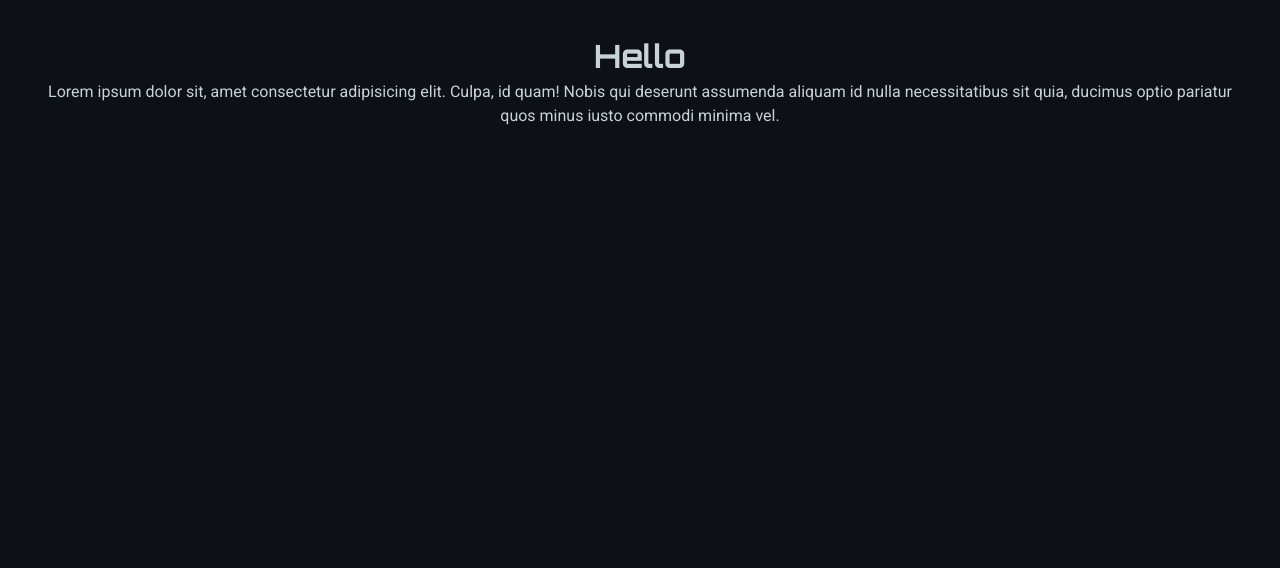
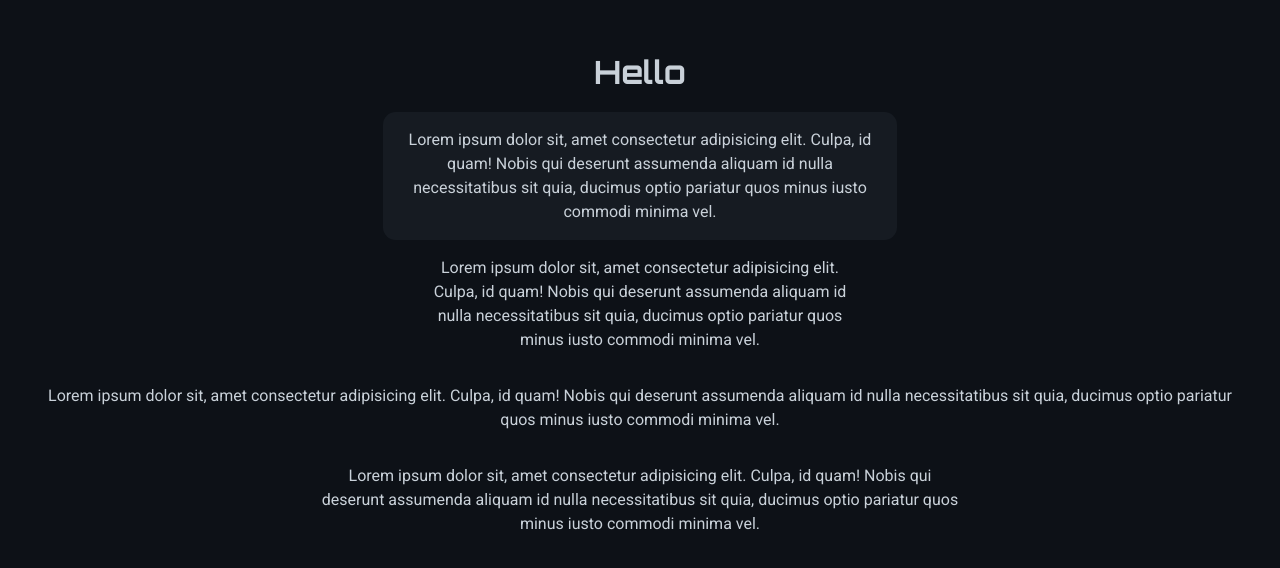
Before and after one commit to BelaGereon/fitness-journal, a React (Vite) app in the folder fitness-journal/: page / in a window 1280 px wide. Shown: the top 568 px of the page. Built offline with nearby package versions, Linux system fonts and the light colour scheme.

Commit message:
:sparkles: add grid to app

```diff
--- a/fitness-journal/src/App.css
+++ b/fitness-journal/src/App.css
@@ -24,3 +24,40 @@ h5,
 h6 {
   font-family: "Orbitron", sans-serif;
 }
+
+.content {
+  --gap: clamp(1rem, 6vw, 3rem);
+  --full: minmax(var(--gap), 1fr);
+  --content: min(50ch, 100% - var(--gap) * 2);
+  --popout: minmax(0, 2rem);
+  --feature: minmax(0, 5rem);
+
+  display: grid;
+  grid-template-columns:
+    [full-start] var(--full)
+    [feature-start] var(--feature)
+    [popout-start] var(--popout)
+    [content-start] var(--content) [content-end]
+    var(--popout) [popout-end]
+    var(--feature) [feature-end]
+    var(--full) [full-end];
+}
+
+.content > * {
+  grid-column: content;
+  padding: 1rem;
+  border-radius: clamp(0.5rem, 1vw, 1rem);
+}
+
+.popout {
+  grid-column: popout;
+  background-color: var(--card-background-color);
+}
+
+.feature {
+  grid-column: feature;
+}
+
+.full {
+  grid-column: full;
+}
--- a/fitness-journal/src/App.tsx
+++ b/fitness-journal/src/App.tsx
@@ -4,12 +4,33 @@ function App() {
   return (
     <>
       <body>
-        <h1>Hello</h1>
-        <p>
-          Lorem ipsum dolor sit, amet consectetur adipisicing elit. Culpa, id
-          quam! Nobis qui deserunt assumenda aliquam id nulla necessitatibus sit
-          quia, ducimus optio pariatur quos minus iusto commodi minima vel.
-        </p>
+        <div className="content">
+          <h1>Hello</h1>
+          <p className="popout">
+            Lorem ipsum dolor sit, amet consectetur adipisicing elit. Culpa, id
+            quam! Nobis qui deserunt assumenda aliquam id nulla necessitatibus
+            sit quia, ducimus optio pariatur quos minus iusto commodi minima
+            vel.
+          </p>
+          <p>
+            Lorem ipsum dolor sit, amet consectetur adipisicing elit. Culpa, id
+            quam! Nobis qui deserunt assumenda aliquam id nulla necessitatibus
+            sit quia, ducimus optio pariatur quos minus iusto commodi minima
+            vel.
+          </p>
+          <p className="full">
+            Lorem ipsum dolor sit, amet consectetur adipisicing elit. Culpa, id
+            quam! Nobis qui deserunt assumenda aliquam id nulla necessitatibus
+            sit quia, ducimus optio pariatur quos minus iusto commodi minima
+            vel.
+          </p>
+          <p className="feature">
+            Lorem ipsum dolor sit, amet consectetur adipisicing elit. Culpa, id
+            quam! Nobis qui deserunt assumenda aliquam id nulla necessitatibus
+            sit quia, ducimus optio pariatur quos minus iusto commodi minima
+            vel.
+          </p>
+        </div>
       </body>
     </>
   );
```
Also changed, not shown: fitness-journal/src/components/grid.css (deleted), fitness-journal/src/components/grid.tsx (deleted).
